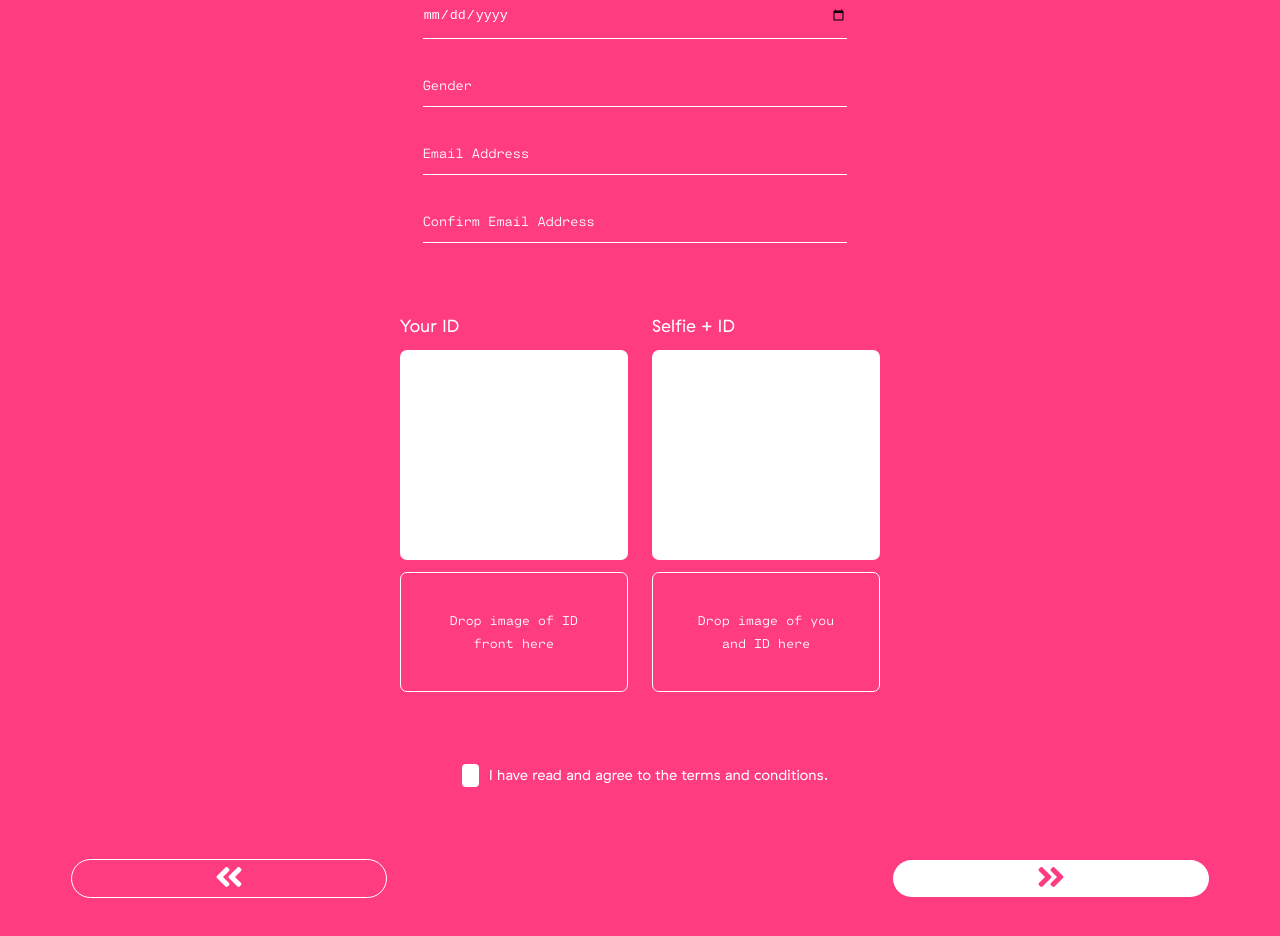
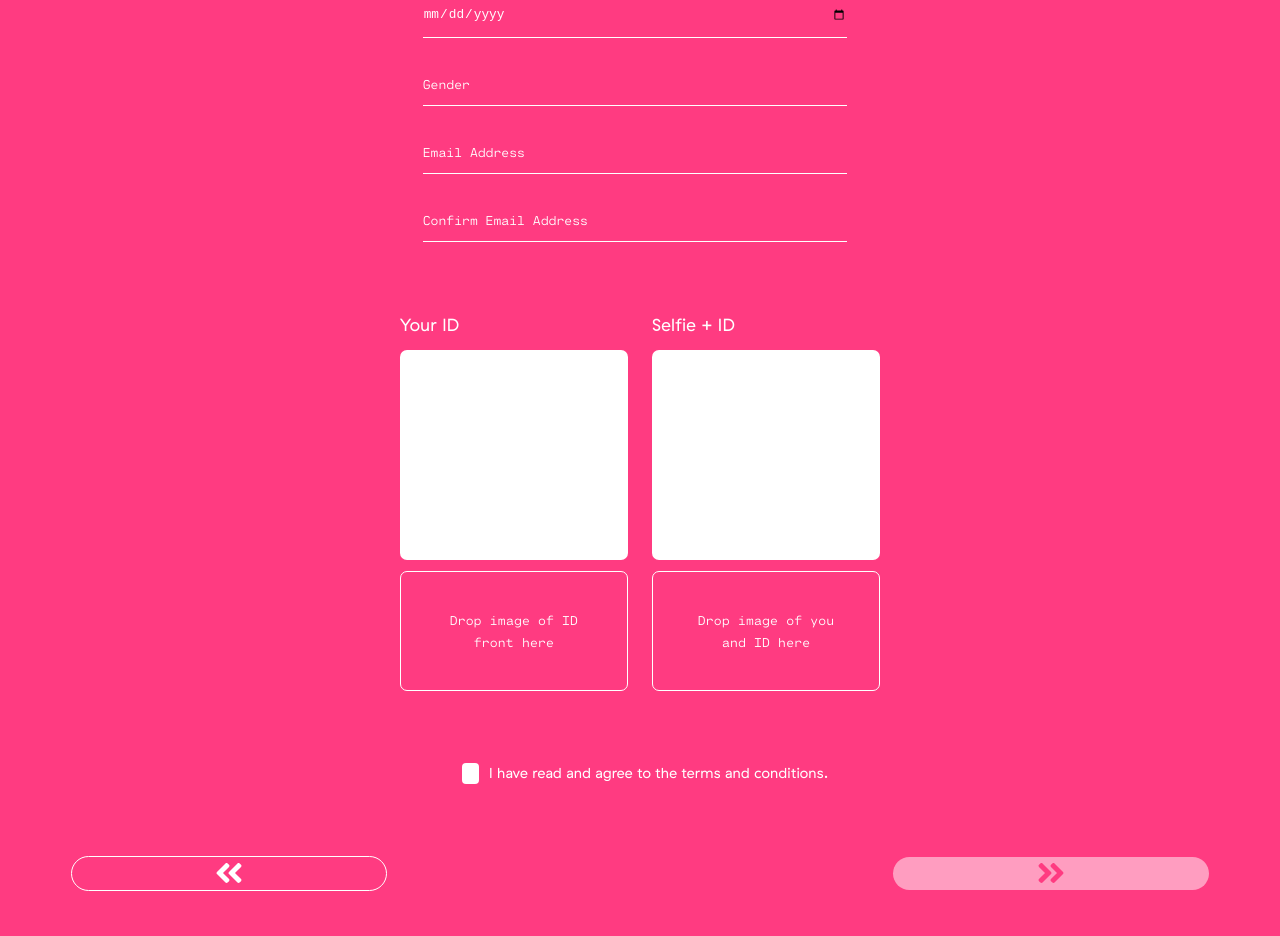
Before and after one commit to heatherpark/performer-signup, a React (Create React App) app: page / in a window 1280 px wide. Shown: the part 280-1216 px from the top of the page. Built offline with nearby package versions, Linux system fonts and the light colour scheme.

Commit message:
Update styling

```diff
--- a/src/AgeVerification.css
+++ b/src/AgeVerification.css
@@ -51,6 +51,7 @@
   -webkit-background: none;
   -webkit-: var(--secondary-font);
   transition: background-color 5000s ease-in-out 0s;
+  font-size: 0.8rem;
 }
 
 .form-field input:focus {
@@ -82,7 +83,7 @@
  .form-field.invalid input {
   background-color: #ec3979;
   border-radius: 4px 4px 0 0;
-  padding-left: 4%;
+  /* padding-left: 4%; */
   transition: background-color var(--transition-duration);
   transition: padding-left var(--transition-duration);
 }
--- a/src/Main.js
+++ b/src/Main.js
@@ -7,7 +7,7 @@ const Main = (props) => {
   return (
     <div>
       <AgeVerification />
-      <SignupFooter canMoveForward={props.valid} />
+      <SignupFooter stageComplete={props.valid} />
     </div>
   );
 };
--- a/src/SignupFooter.css
+++ b/src/SignupFooter.css
@@ -23,3 +23,8 @@
   color: #ff3b81;
   margin-left: 20%;
 }
+
+.forward[disabled] {
+  opacity: 0.5;
+  cursor: not-allowed;
+}
--- a/src/SignupFooter.js
+++ b/src/SignupFooter.js
@@ -2,17 +2,17 @@ import React from 'react';
 import './SignupFooter.css';
 
 const SignupFooter = (props) => {
+  console.log(props);
   return (
     <div className="signup-footer">
-      <a href=""
-        className="backward">
+      <button className="backward">
         <i className="fas fa-angle-double-left"></i>
-      </a>
-      <a href=""
+      </button>
+      <button
         className="forward"
-        disabled={props.canMoveForward}>
+        disabled={!props.stageComplete}>
         <i className="fas fa-angle-double-right"></i>
-      </a>
+      </button>
     </div>
   );
 };
--- a/src/style.css
+++ b/src/style.css
@@ -25,3 +25,20 @@ body {
   font-size: 100%;
   letter-spacing: 0.01rem;
 }
+
+input,
+label,
+select,
+button,
+textarea
+{
+	margin:0;
+	border:0;
+	padding:0;
+	display:inline-block;
+	vertical-align:middle;
+	white-space:normal;
+	background:none;
+  line-height:1;
+  outline: 0;
+}
```
